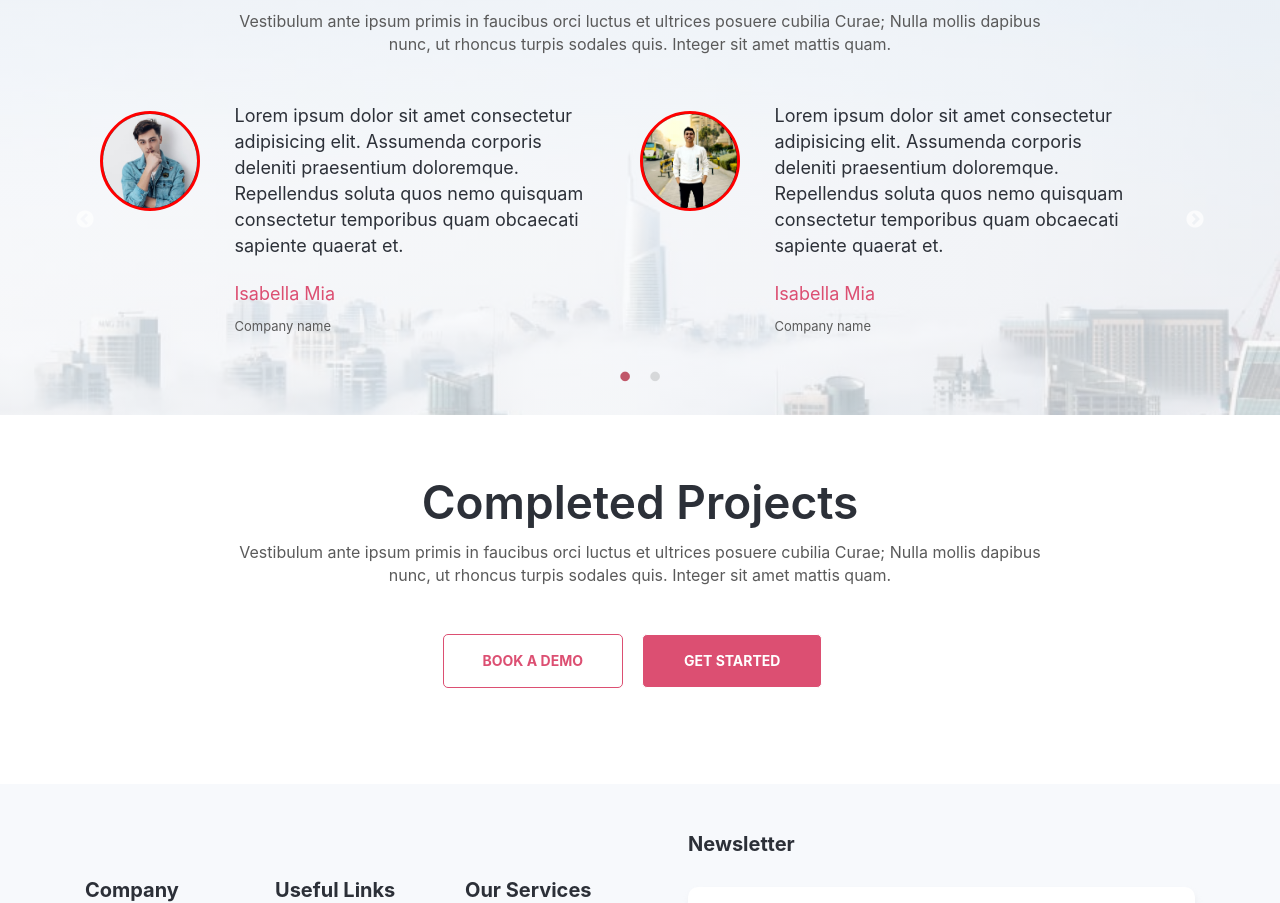
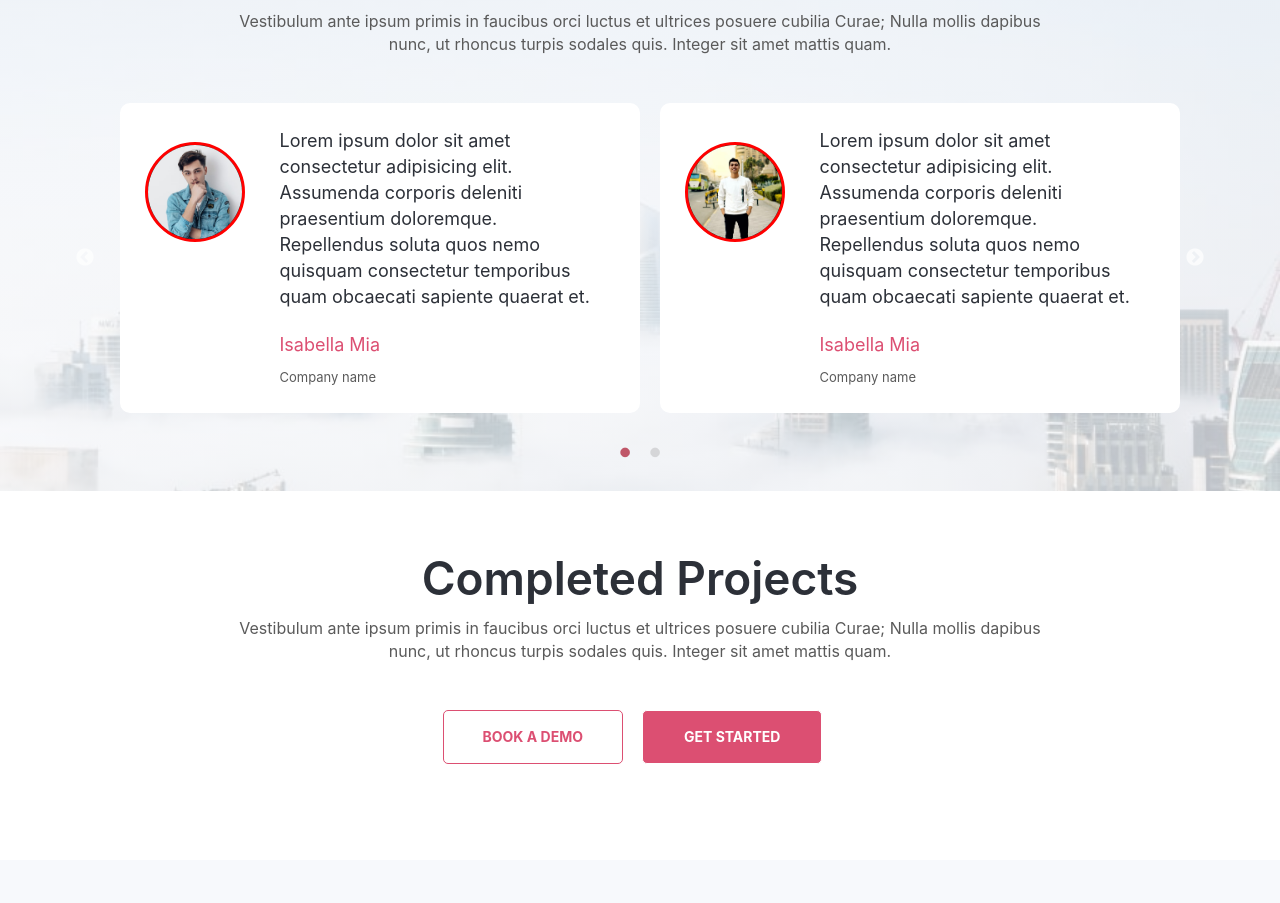
Before and after one commit to nguynanhthu/master_work, a plain HTML site: page index.html in a window 1280 px wide. Shown: the part 5477-6380 px from the top of the page. Drawn offline with nearby package versions, Linux system fonts and the light colour scheme; a script that the page names is missing.

Commit message:
style testimontial

```diff
--- a/style.css
+++ b/style.css
@@ -539,6 +539,12 @@ header .navbar {
   background-repeat: no-repeat;
   background-attachment: fixed;
 }
+.testimontial__body .testimontial__item-list {
+  background: white;
+  margin-left: 20px;
+  padding: 25px 10px 25px 25px;
+  border-radius: 10px;
+}
 .slider__content {
   display: flex;
   justify-content: space-around;
@@ -551,7 +557,7 @@ header .navbar {
   border: 3px red solid;
   background-color: black;
   display: inline-block;
-  margin-bottom: 120px;
+  margin-bottom: 140px;
   margin-right: 30px;
 }
 
```
